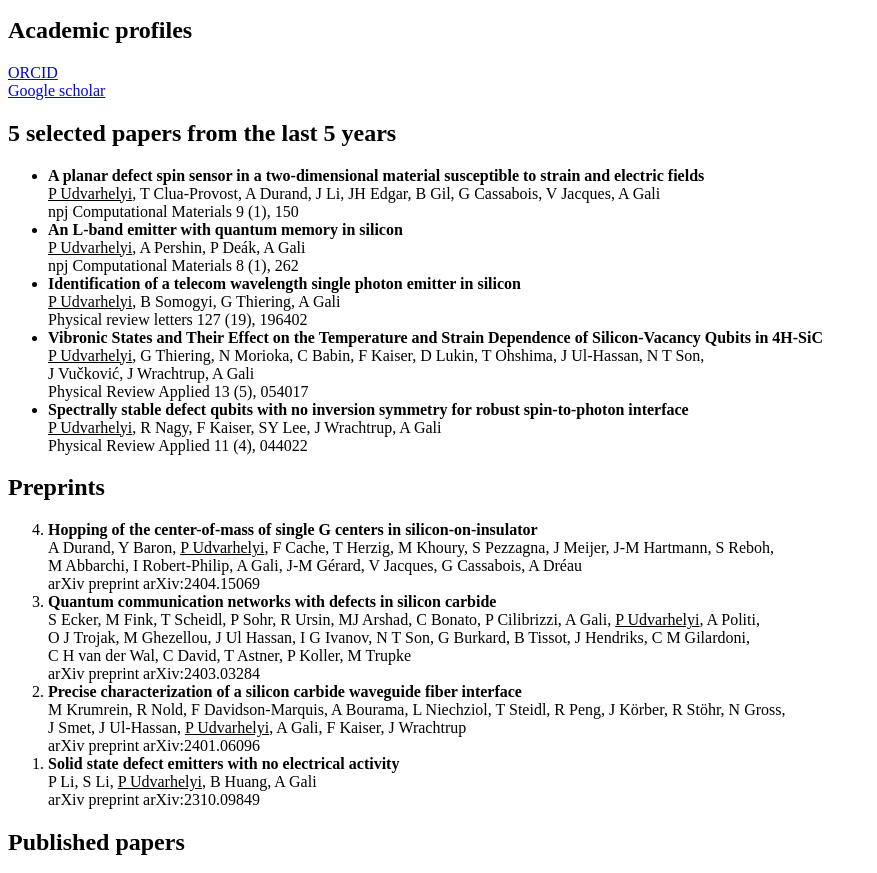
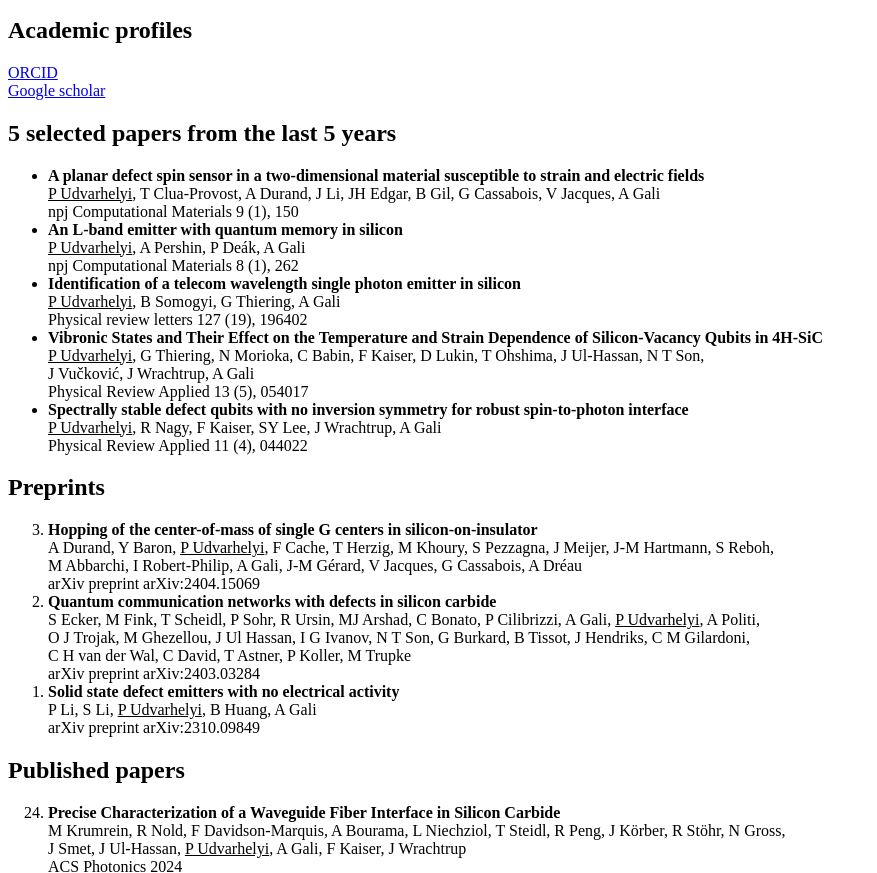
Before and after one commit to peterudvarhelyi/home, a plain HTML site: page index.html in a window 1280 px wide. Shown: the part 101-974 px from the top of the page, without its empty margins (0-877 px from the left). Drawn offline with Linux system fonts and the light colour scheme.

Commit message:
selected papers

```diff
--- a/index.html
+++ b/index.html
@@ -42,16 +42,16 @@
         O J Trojak, M Ghezellou, J Ul Hassan, I G Ivanov, N T Son, G Burkard, B Tissot, J Hendriks, C M Gilardoni,<br>
         C H van der Wal, C David, T Astner, P Koller, M Trupke<br>
     arXiv preprint arXiv:2403.03284</li>
-    <li><b>Precise characterization of a silicon carbide waveguide fiber interface</b><br>
-    M Krumrein, R Nold, F Davidson-Marquis, A Bourama, L Niechziol, T Steidl, R Peng, J Körber, R Stöhr, N Gross,<br>
-        J Smet, J Ul-Hassan, <u>P Udvarhelyi</u>, A Gali, F Kaiser, J Wrachtrup<br>
-    arXiv preprint arXiv:2401.06096</li>
     <li><b>Solid state defect emitters with no electrical activity</b><br>
     P Li, S Li, <u>P Udvarhelyi</u>, B Huang, A Gali<br>
     arXiv preprint arXiv:2310.09849</li>
 </ol>
 <h2>Published papers</h2>
 <ol reversed>
+    <li><b>Precise Characterization of a Waveguide Fiber Interface in Silicon Carbide</b><br>
+    M Krumrein, R Nold, F Davidson-Marquis, A Bourama, L Niechziol, T Steidl, R Peng, J Körber, R Stöhr, N Gross,<br>
+        J Smet, J Ul-Hassan, <u>P Udvarhelyi</u>, A Gali, F Kaiser, J Wrachtrup<br>
+    ACS Photonics 2024</li>
     <li><b>Vacancy-related color centers in two-dimensional silicon carbide monolayers</b><br>
     M Mohseni, IA Sarsari, S Karbasizadeh, <u>P Udvarhelyi</u>, Q Hassanzada, T Ala-Nissila, A Gali<br>
     Physical Review Materials 8 (5), 056201</li>
```
